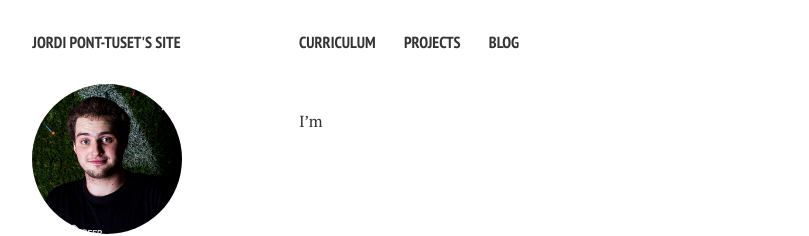
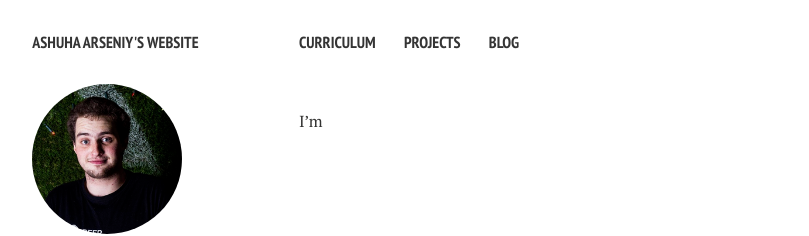
Before and after one commit to senya-ashukha/senya-ashukha.github.io, a Jekyll site: the page built from index.md, in a window 1280 px wide. Shown: the top 236 px of the page, without its empty margins (21-830 px from the left). Built offline with Jekyll 4.4.1, drawn with Linux system fonts in a browser that asks for light colours; nearby versions of some CDN libraries.

```diff
--- a/_config.yml
+++ b/_config.yml
@@ -1,5 +1,4 @@
-title:            Jordi Pont-Tuset's site
-description:      Welcome to my site.
+title:            Ashuha Arseniy's website
 url:              https://ars-ashuha.ru
 
 owner:
```
Also changed, not shown: index.md (+0 -1 lines), avatar.png (deleted).
